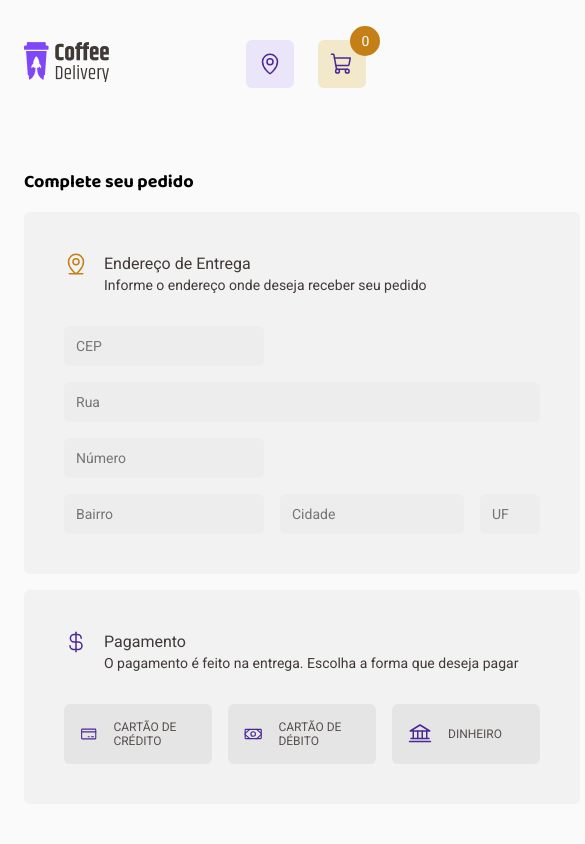
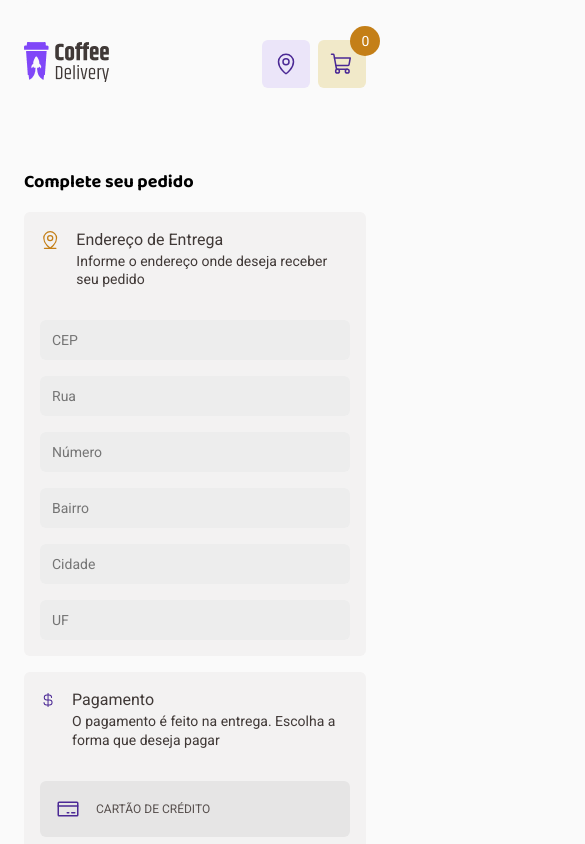
Before and after one commit to felipprodrigues/coffee-delivery-app, a React (Vite) app in the folder app/: page /checkout in a window 390 px wide. Shown: the top 844 px of the page, 585 px wide, since content can reach past the window. Built offline with nearby package versions, Linux system fonts and the light colour scheme.

Commit message:
fix overall layout responsiviness

```diff
--- a/app/src/components/CheckoutCards/Checkout/styles.ts
+++ b/app/src/components/CheckoutCards/Checkout/styles.ts
@@ -13,6 +13,12 @@ export const CardCheckout = styled.div`
     justify-content: space-between;
     align-items: center;
     padding: 2rem 0;
+
+    flex-direction: column;
+
+    @media (min-width: 768px) {
+      flex-direction: row;
+    }
 
     img {
       width: 60px;
@@ -36,6 +42,11 @@ export const CardQuantityHolder = styled.div`
 
   & > span {
     margin-bottom: 1rem;
+    text-align: center;
+
+    @media (min-width: 1024px) {
+      text-align: left;
+    }
   }
 
   div {
--- a/app/src/components/CheckoutCards/Form/styles.ts
+++ b/app/src/components/CheckoutCards/Form/styles.ts
@@ -6,8 +6,12 @@ export const CardBlock = styled.div`
 
   background-color: ${(props) => props.theme["base-200"]};
   border-radius: 6px;
-  padding: 2.5rem;
 
+  padding: 1rem;
+
+  @media (min-width: 1024px) {
+    padding: 2.5rem;
+  }
 
   div#blockData {
     display: flex;
@@ -38,8 +42,13 @@ export const CardBlock = styled.div`
   }
 
   form {
+    display: flex;
+    flex-direction: column;
+
+    @media (min-width: 1024px) {
+      display: grid;
+    }
     padding: 2rem 0 0;
-    display: grid;
 
     grid-gap: 1rem;
 
@@ -53,7 +62,9 @@ export const CardBlock = styled.div`
     }
 
     input:first-of-type {
-      max-width: 200px;
+      @media (min-width: 1024px) {
+        max-width: 200px;
+      }
       width: 100%;
     }
 
@@ -63,20 +74,37 @@ export const CardBlock = styled.div`
     }
 
     div:first-of-type {
-      grid-template-columns: 200px auto;
+      display: flex;
+      flex-direction: column;
+
+      @media (min-width: 1024px) {
+        grid-template-columns: 200px auto;
+      }
     }
 
     div:last-of-type {
-      grid-template-columns: 200px auto 60px;
+      display: flex;
+      flex-direction: column;
+
+      @media (min-width: 1024px) {
+        grid-template-columns: 200px auto 60px;
+      }
     }
   }
 `;
 
 export const CardPaymentMethod = styled.div`
-  display: grid;
-  padding: 2rem 0 0;
-  grid-template-columns: repeat(3, 1fr);
+  display: flex;
+  flex-direction: column;
   gap: 1rem;
+  padding-top: 2rem;
+
+  @media (min-width: 1024px) {
+    display: grid;
+    padding: 2rem 0 0;
+    grid-template-columns: repeat(3, 1fr);
+    /* gap: 1rem; */
+  }
 `;
 
 export const PaymentButton = styled.label`
--- a/app/src/components/CheckoutCards/styles.ts
+++ b/app/src/components/CheckoutCards/styles.ts
@@ -1,9 +1,14 @@
 import styled from "styled-components";
 
 export const Main = styled.main`
-  display: grid;
-  grid-template-columns: 1fr auto;
-  grid-gap: 2rem;
+  display: flex;
+  flex-direction: column;
+
+  @media (min-width: 1024px) {
+    display: grid;
+    grid-template-columns: 1fr auto;
+    grid-gap: 2rem;
+  }
 `;
 
 export const Card = styled.div`
--- a/app/src/components/Header/index.tsx
+++ b/app/src/components/Header/index.tsx
@@ -1,7 +1,10 @@
+/* eslint-disable @typescript-eslint/no-explicit-any */
 import {
+  HeaderCart,
   HeaderContainer,
   HeaderLabel,
   HeaderShoppingCartCounter,
+  HeaderSidepanel,
 } from "./styles";
 
 import Logo from "../../assets/Logo.png";
@@ -23,8 +26,8 @@ export function Header() {
         <img src={Logo} />
       </NavLink>
 
-      {location.pathname !== "/success" ? (
-        <div>
+      <div>
+        {location.pathname === "/checkout" && (
           <HeaderLabel>
             <MapPin size={24} />
             {!dataCep ? null : (
@@ -34,7 +37,9 @@ export function Header() {
               </span>
             )}
           </HeaderLabel>
+        )}
 
+        {location.pathname !== "/success" && (
           <NavLink to="/checkout" title="Checkout">
             <HeaderLabel>
               <ShoppingCart size={24} />
@@ -43,8 +48,8 @@ export function Header() {
               </HeaderShoppingCartCounter>
             </HeaderLabel>
           </NavLink>
-        </div>
-      ) : null}
+        )}
+      </div>
     </HeaderContainer>
   );
 }
--- a/app/src/components/Header/styles.ts
+++ b/app/src/components/Header/styles.ts
@@ -7,7 +7,12 @@ export const HeaderContainer = styled.header`
 
   & > div {
     display: flex;
-    gap: 1.5rem;
+
+    gap: 0.5rem;
+
+    @media (min-width: 768px) {
+      gap: 1.5rem;
+    }
   }
 
   & > a > img {
--- a/app/src/components/Main/index.tsx
+++ b/app/src/components/Main/index.tsx
@@ -1,5 +1,6 @@
 import { MainContainer, MainHolder } from "./styles";
 import { Cards } from "../Cards";
+import { Sidepanel } from "../Sidepanel";
 
 export function Main() {
   return (
--- a/app/src/components/Success/styles.ts
+++ b/app/src/components/Success/styles.ts
@@ -72,4 +72,18 @@ export const SuccessSteps = styled.div`
 export const SuccessImageHolder = styled.div`
   display: flex;
   align-items: flex-end;
+
+  justify-content: center;
+
+  @media (min-width: 1024px) {
+    justify-content: unset;
+  }
+
+  img {
+    max-width: 100%;
+
+    @media (min-width: 1024px) {
+      max-width: unset;
+    }
+  }
 `;
```
